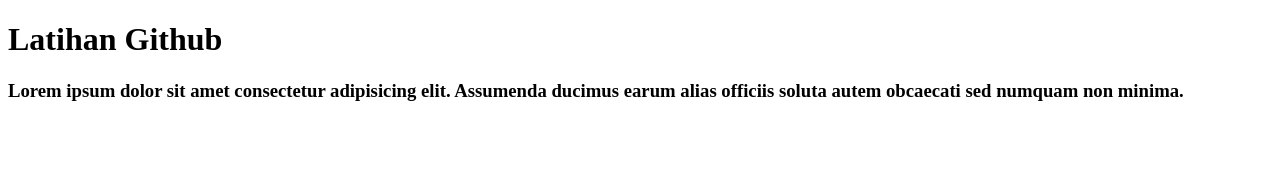
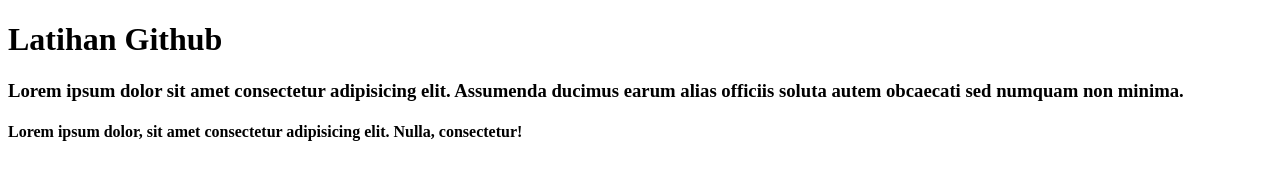
Before and after one commit to ZeroneDoo/latihan_github, a plain HTML site: page index.html in a window 1280 px wide. Drawn offline with Linux system fonts and the light colour scheme.

Commit message:
tambah h4

```diff
--- a/index.html
+++ b/index.html
@@ -10,5 +10,7 @@
     <h1>Latihan Github</h1>
 
     <h3>Lorem ipsum dolor sit amet consectetur adipisicing elit. Assumenda ducimus earum alias officiis soluta autem obcaecati sed numquam non minima.</h3>
+
+    <h4>Lorem ipsum dolor, sit amet consectetur adipisicing elit. Nulla, consectetur!</h4>
 </body>
 </html>
```
